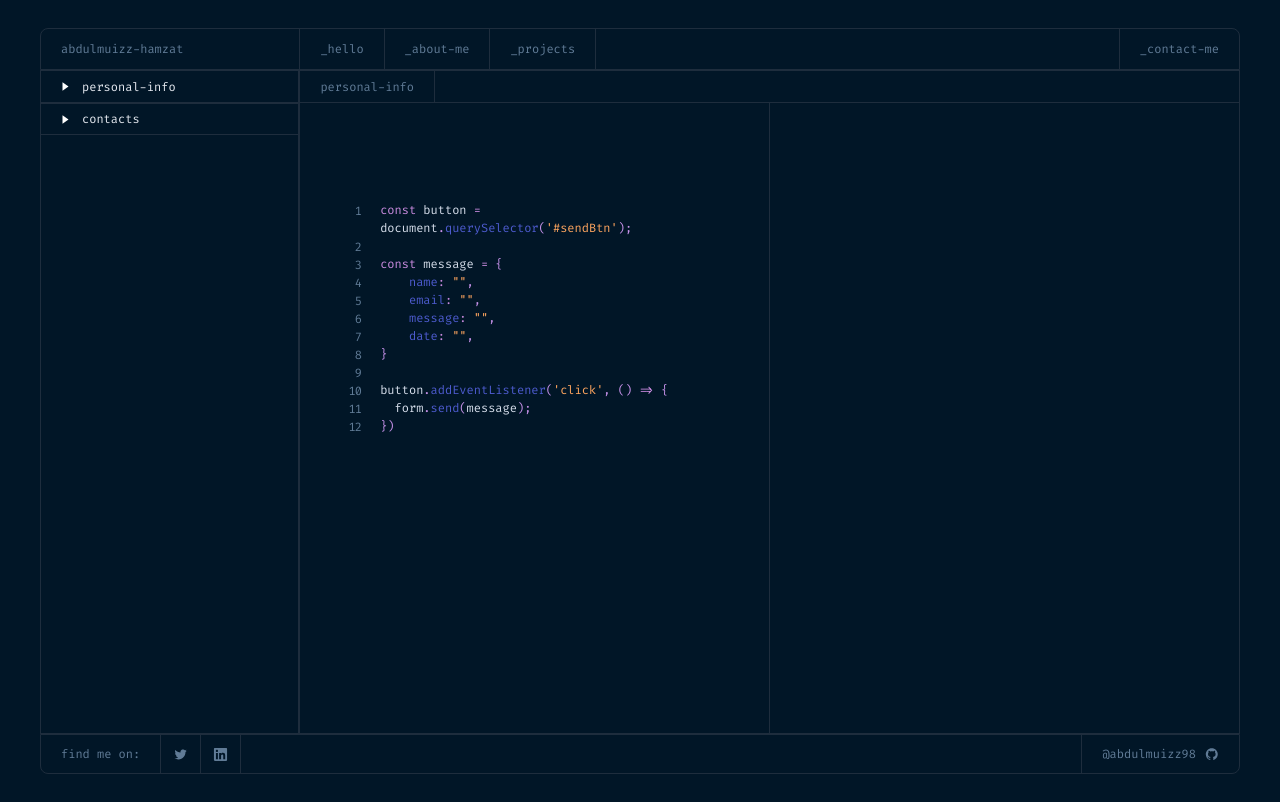
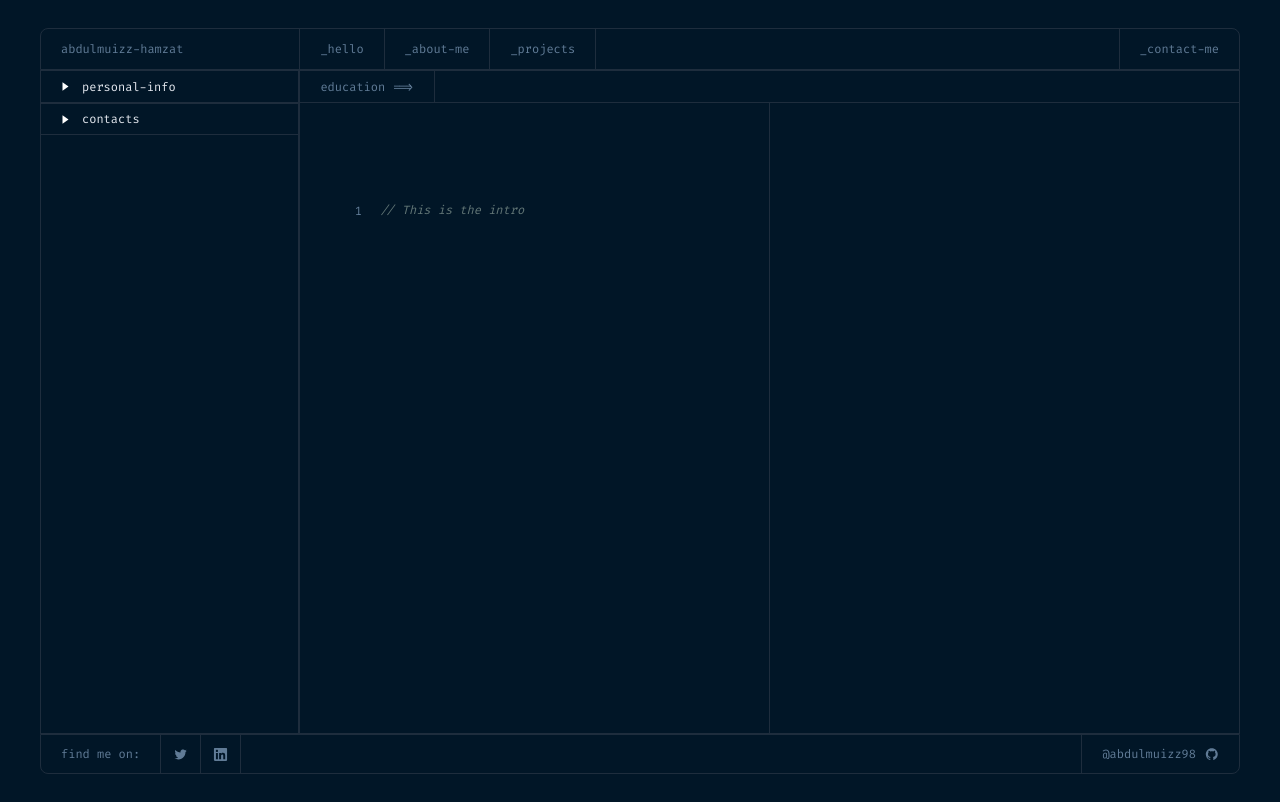
Before and after one commit to Abdulmuizz98/portfolio, a React (Vite) app: page /about-me in a window 1280 px wide. Built offline with nearby package versions, Linux system fonts and the light colour scheme.

Commit message:
feat: about-me - make sidebar links load different contents

```diff
--- a/src/App.tsx
+++ b/src/App.tsx
@@ -18,9 +18,9 @@ function App() {
         <div className="container bg-blue mx-auto ">
           <Routes>
             <Route path="/" element={<Home />} />
-            <Route path="/about-me" element={<AboutMe />} />
-            <Route path="/projects" element={<Projects />} />
-            <Route path="/contact-me" element={<ContactMe />} />
+            <Route path="about-me/*" element={<AboutMe />} />
+            <Route path="projects" element={<Projects />} />
+            <Route path="contact-me" element={<ContactMe />} />
           </Routes>
         </div>
       </main>
--- a/src/Data.tsx
+++ b/src/Data.tsx
@@ -1,41 +1,60 @@
 const personalInfoData = {
-  bio: [
+  bio: {
+    name: "bio",
+    payload: [
       {
-      section: "high-school",
+        highlight: "profile",
+        content: `const button = document.querySelector('#sendBtn');
+
+      const message = {
+          name: "",
+          email: "",
+          message: "",
+          date: "",
+      }
+
+      button.addEventListener('click', () => {
+        form.send(message);
+      })`,
+      },
+      {
+        highlight: "skills",
+        content:
+          "Lorem ipsum dolor amet and askdjfaslk ajdkfjs  akdfjas lfjdlf a",
+      },
+    ],
+  },
+  interests: {
+    name: "interests",
+    payload: [
+      {
+        highlight: "hobbies",
         content:
           "Lorem ipsum dolor amet and askdjfaslk ajdkfjs  akdfjas lfjdlf a",
       },
       {
-      section: "university",
+        highlight: "software-engineering",
         content:
           "Lorem ipsum dolor amet and askdjfaslk ajdkfjs  akdfjas lfjdlf a",
       },
     ],
-  interests: [
+  },
+
+  education: {
+    name: "education",
+    payload: [
       {
-      section: "high-school",
+        highlight: "high-school",
         content:
           "Lorem ipsum dolor amet and askdjfaslk ajdkfjs  akdfjas lfjdlf a",
       },
       {
-      section: "university",
+        highlight: "university",
         content:
           "Lorem ipsum dolor amet and askdjfaslk ajdkfjs  akdfjas lfjdlf a",
       },
     ],
-
-  education: [
-    {
-      section: "high-school",
-      content:
-        "Lorem ipsum dolor amet and askdjfaslk ajdkfjs  akdfjas lfjdlf a",
   },
-    {
-      section: "university",
-      content:
-        "Lorem ipsum dolor amet and askdjfaslk ajdkfjs  akdfjas lfjdlf a",
-    },
-  ],
 };
 
 export const { bio, interests, education } = personalInfoData;
--- /dev/null
+++ b/src/components/Types.ts
@@ -0,0 +1,15 @@
+export interface NestedDropdownProp {
+  section: Section;
+  classes: string;
+  iconColor: string;
+}
+
+export interface Section {
+  name: string;
+  payload: Array<Info>;
+}
+
+export interface Info {
+  highlight: string;
+  content: string;
+}
--- a/src/components/views/NestedDropdown.tsx
+++ b/src/components/views/NestedDropdown.tsx
@@ -1,16 +1,10 @@
 import { FC, useState } from "react";
-import { ApCaretDown, ApFolder, ApMd } from "../../Icon";
+import { ApCaretDown, ApMd } from "../../Icon";
 import { PiFolderFill } from "react-icons/pi";
+import { NestedDropdownProp } from "../Types";
 
-interface NestedDropdownProp {
-  name: string;
-  payload: Array;
-  classes: string;
-  iconColor: string;
-}
 const NestedDropdown: FC<NestedDropdownProp> = ({
-  name,
-  payload,
+  section,
   classes,
   iconColor,
 }) => {
@@ -30,16 +24,15 @@ const NestedDropdown: FC<NestedDropdownProp> = ({
         </button>
         <p className="flex gap-3 items-center">
           {" "}
-          <PiFolderFill color={iconColor} /> {name}
+          <PiFolderFill color={iconColor} /> {section.name}
         </p>
       </div>
       {isOpen && (
         <div className="dropdown-body px-5 flex flex-col gap-3">
-          {payload.map((el) => (
-            <a href="" className="flex pl-6 gap-3 items-center">
-              {" "}
+          {section.payload.map((info, idx) => (
+            <a href="" className="flex pl-6 gap-3 items-center" key={idx}>
               <ApMd />
-              {el.section}
+              {info.highlight}
             </a>
           ))}
         </div>
--- a/src/components/views/about-me/AboutMeMain.tsx
+++ b/src/components/views/about-me/AboutMeMain.tsx
@@ -1,6 +1,10 @@
 import { FC, useEffect } from "react";
+import { Routes, Route } from "react-router-dom";
 import Prism from "prismjs";
 import "prismjs/plugins/line-numbers/prism-line-numbers";
+import { getInfoSet } from "../../../utils";
+import { useParams } from "react-router-dom";
+import { ApCaretDown } from "../../../Icon";
 
 const AboutMeMain: FC = () => {
   useEffect(() => {
@@ -9,32 +13,46 @@ const AboutMeMain: FC = () => {
     }
   }, []);
 
+  const params = useParams();
+  const highlight = params["*"];
+  const { info, sectionName } = getInfoSet(highlight);
+
   return (
     <div className="main w-full border-l border-gray overflow-hidden">
       <div className="w-full h-8 border-b border-gray flex">
-        {" "}
-        <div className="tech-selection border-r border-gray px-5 flex items-center gap-10">
-          personal-info
+        <div className="tech-selection border-r border-gray px-5 flex items-center gap-2">
+          {sectionName}
+          {/* <span
+            style={{
+              transform: "rotate(-90deg)",
+              //   height: "10px",
+            }}
+          >
+            <ApCaretDown />
+          </span> */}
+          {` ==> `} {highlight}
         </div>
       </div>
       <div className="flex  w-full h-full">
         <article className="about-me-ide w-1/2 overflow-scroll border-r border-gray py-20 ">
           <div className="ide-container">
             <pre className="line-numbers">
-              <code className="language-js">
-                {`const button = document.querySelector('#sendBtn');
-
-const message = {
-    name: "",
-    email: "",
-    message: "",
-    date: "",
-}
-
-button.addEventListener('click', () => {
-  form.send(message);
-})`}
-              </code>
+              <Routes>
+                <Route
+                  path=":highlight"
+                  element={
+                    highlight ? (
+                      <code className="language-js">{info.content}</code>
+                    ) : null
+                  }
+                />
+                <Route
+                  path=""
+                  element={
+                    <code className="language-js">{`// This is the intro`}</code>
+                  }
+                />
+              </Routes>
             </pre>
           </div>
         </article>
--- a/src/components/views/about-me/AboutMeSidePane.tsx
+++ b/src/components/views/about-me/AboutMeSidePane.tsx
@@ -1,20 +1,8 @@
 import { FC } from "react";
 import Dropdown from "../Dropdown";
-import { ApLink, ApMail, ApPhone } from "../../../Icon";
+import { ApMail, ApPhone } from "../../../Icon";
 import NestedDropdown from "../NestedDropdown";
 import { bio, interests, education } from "../../../Data";
-
-//   <div className="form-check flex flex-col px-5 gap-3 my-5 text-11">
-//     <a href="" className="flex items-center gap-3">
-//       <ApLink /> Github
-//     </a>
-//     <a href="" className="flex items-center gap-3">
-//       <ApLink /> LinkedIn
-//     </a>
-//     <a href="" className="flex items-center gap-3">
-//       <ApLink /> Twitter
-//     </a>
-//   </div>
 
 const AboutMeSidePane: FC = () => {
   return (
@@ -24,17 +12,9 @@ const AboutMeSidePane: FC = () => {
         classes=""
         dropdownBody={
           <div className="flex flex-col gap-2 my-3">
-            <NestedDropdown name="bio" payload={bio} iconColor="#E99287" />
-            <NestedDropdown
-              name="interests"
-              payload={interests}
-              iconColor="#E99287"
-            />
-            <NestedDropdown
-              name="education"
-              payload={education}
-              iconColor="#E99287"
-            />
+            <NestedDropdown section={bio} iconColor="#E99287" />
+            <NestedDropdown section={interests} iconColor="#E99287" />
+            <NestedDropdown section={education} iconColor="#E99287" />
           </div>
         }
       />
--- a/src/utils.ts
+++ b/src/utils.ts
@@ -1,3 +1,5 @@
+import { bio, interests, education } from "./Data";
+
 export const sendEmail = async (client, emailPayload) => {
   const serviceId = "service_rjuiom7";
   const templateId = "template_yod4kk5";
@@ -29,3 +31,14 @@ export const formatedDate = () => {
     months[currentDate.getUTCMonth()]
   }`;
 };
+
+export const getInfoSet = (highlight) => {
+  let info = bio.payload.find((info) => info.highlight === highlight);
+  if (info) return { info, sectionName: bio.name };
+
+  info = interests.payload.find((info) => info.highlight === highlight);
+  if (info) return { info, sectionName: interests.name };
+
+  info = education.payload.find((info) => info.highlight === highlight);
+  return { info, sectionName: education.name };
+};
```
Also changed, not shown: src/Icon.tsx (+6 -6 lines). Lines whose indentation alone changed are shown as unchanged.
